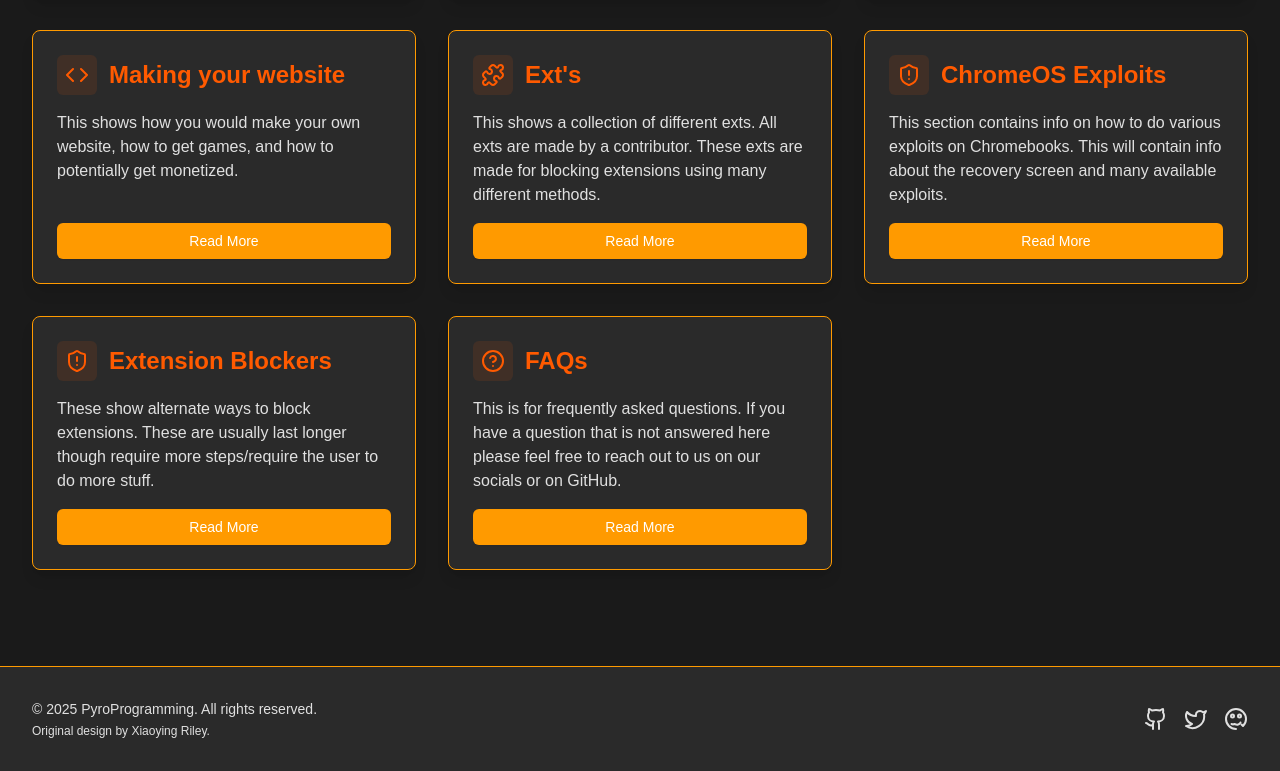
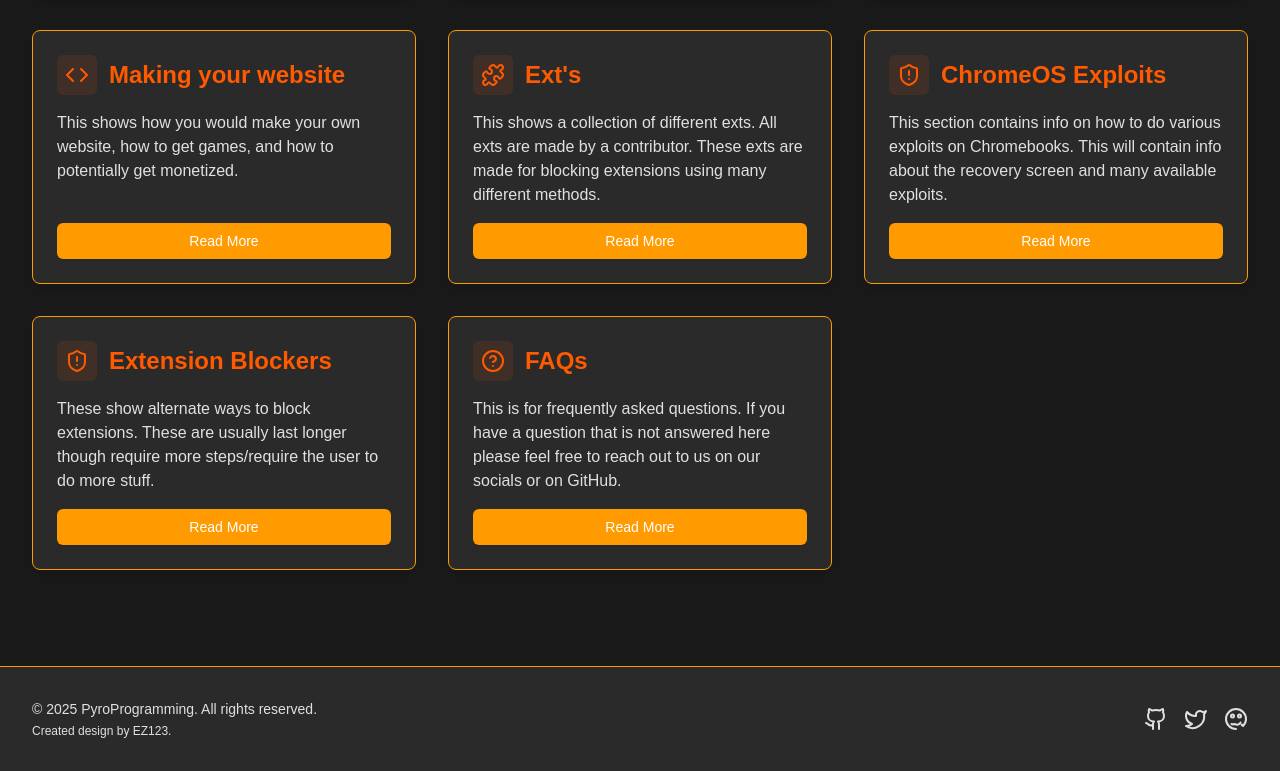
Before and after one commit to 321EZ123/PyroProgramming, a Next.js app: page / in a window 1280 px wide. Shown: the part 1194-1965 px from the top of the page. Built offline with nearby package versions, Linux system fonts and the light colour scheme.

Commit message:
Update Footer.tsx

```diff
--- a/src/components/Footer.tsx
+++ b/src/components/Footer.tsx
@@ -9,7 +9,7 @@ const Footer = () => (
             &copy; {new Date().getFullYear()} PyroProgramming. All rights reserved.
           </p>
           <p className="text-xs text-muted-foreground mt-1">
-            Original design by <a href="http://themes.3rdwavemedia.com" target="_blank" rel="noopener noreferrer" className="hover:text-primary transition-colors">Xiaoying Riley</a>.
+            Created design by <a href="http://discord.com/users/1200542854326521886" target="_blank" rel="noopener noreferrer" className="hover:text-primary transition-colors">EZ123</a>.
           </p>
         </div>
         <div className="flex space-x-4">
```
